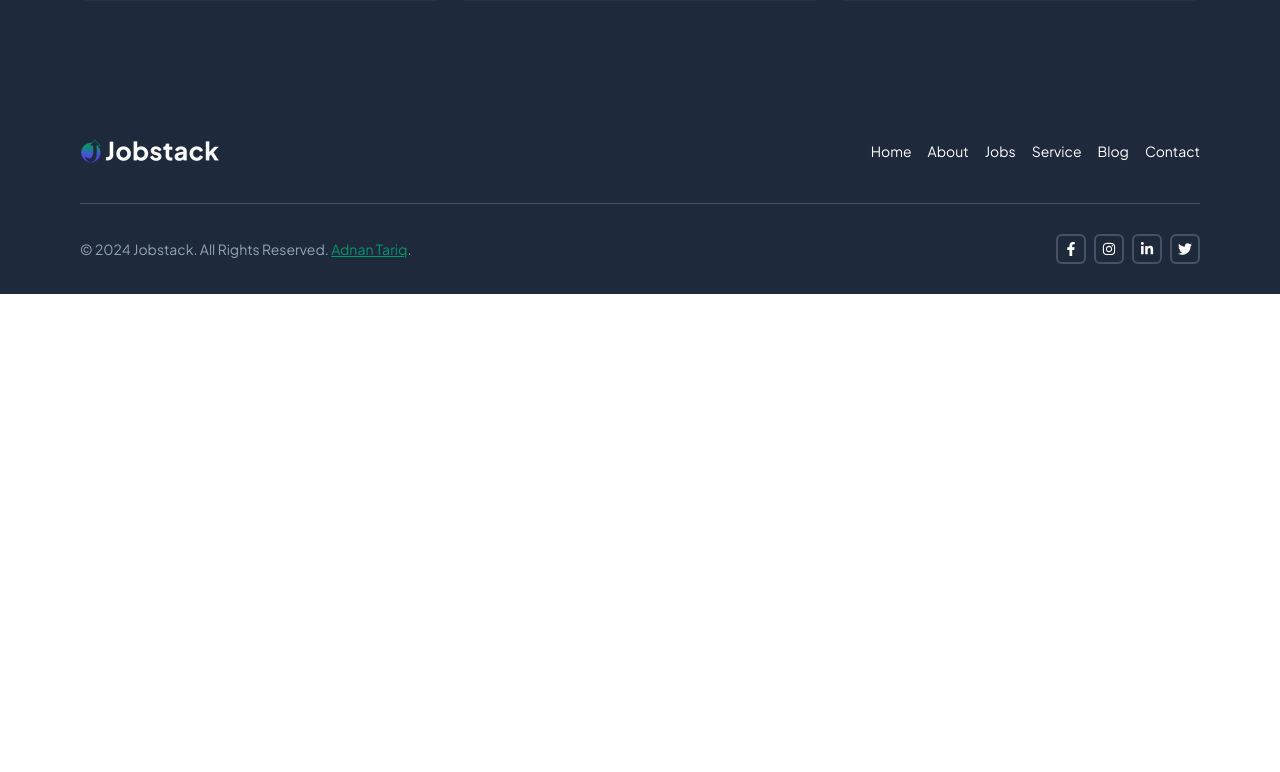
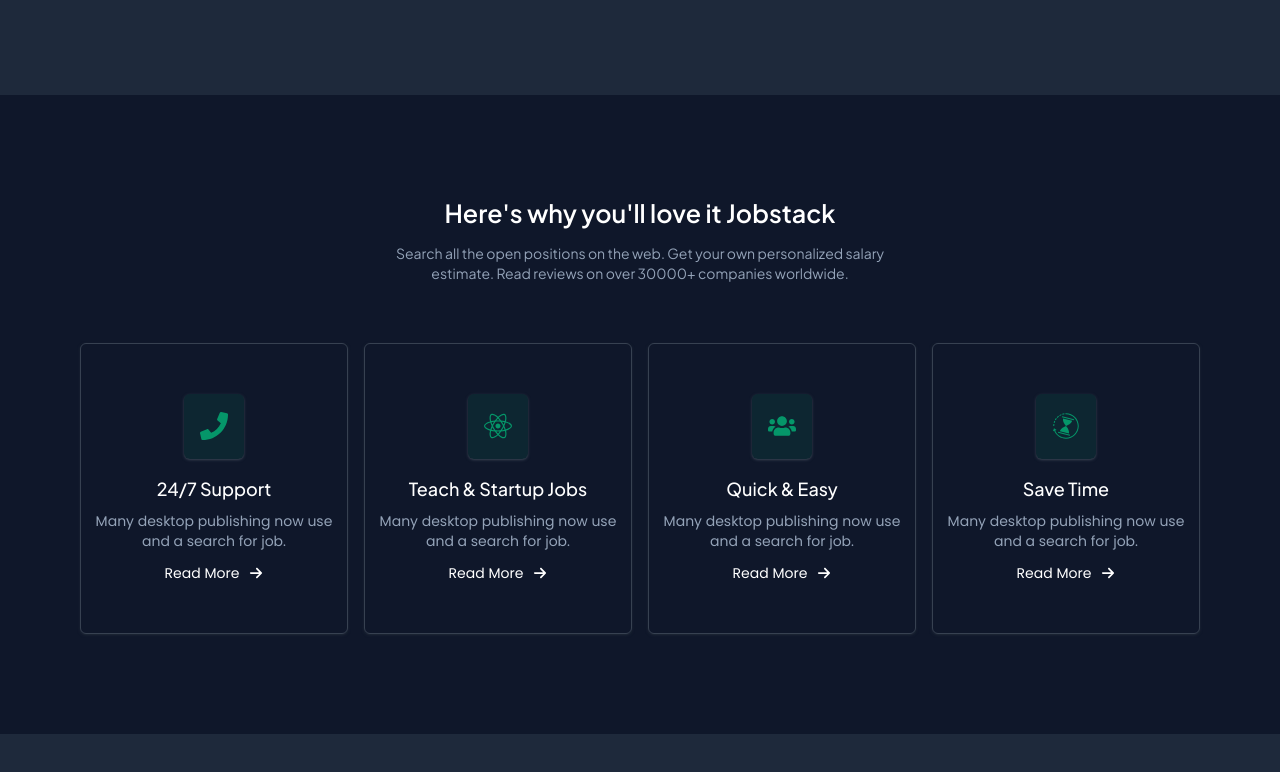
Before and after one commit to adnanDevelop/job-portal-app, a React (Vite) app in the folder frontend/: page / in a window 1280 px wide. Shown: the part 1827-2599 px from the top of the page. Before the commit the page ends 2121 px from the top, so only its background shows below. Built offline with nearby package versions, Linux system fonts and the light colour scheme.

Commit message:
completed job stack section

```diff
--- a/frontend/src/components/global/Card.tsx
+++ b/frontend/src/components/global/Card.tsx
@@ -1,10 +1,13 @@
+import { FaArrowRight } from "react-icons/fa6";
+
 interface IProps {
   title: string;
   jobs: string;
   icon: JSX.Element;
+  btnTitle?: string;
 }
 
-const Card = ({ title, jobs, icon }: IProps) => {
+const Card = ({ title, jobs, icon, btnTitle }: IProps) => {
   return (
     <div className="py-[50px] px-2 rounded-md flex flex-col items-center justify-center w-full group shadow-gray-800 shadow transitions hover:bg-[#0596681e] border border-gray-700 hover:border-[#0596681e]">
       <div className="w-[60px] h-[65px] rounded-md bg-[#0596681e] text-green transitions group-hover:bg-green group-hover:text-white text-[28px] flex items-center justify-center shadow-gray-700 shadow">
@@ -13,7 +16,15 @@
       <h3 className="mt-4 text-lg font-medium text-center text-white font-jakarta">
         {title}
       </h3>
-      <p className="mt-2 text-base text-slate font-poppin ">{jobs}</p>
+      <p className="mt-2 text-sm text-center text-slate font-poppin ">{jobs}</p>
+      {btnTitle && (
+        <button className="flex items-center mt-3 gap-1.5 text-sm text-white font-poppin transitions hover:text-green">
+          {btnTitle}{" "}
+          <span className="ms-1">
+            <FaArrowRight />
+          </span>
+        </button>
+      )}
     </div>
   );
 };
--- a/frontend/src/css/global.css
+++ b/frontend/src/css/global.css
@@ -24,6 +24,6 @@
     @apply h-[40px] rounded-md text-white font-poppin font-medium capitalize text-[13px] transitions hover:scale-[1.05] bg-green;
   }
   .primary-btn-outline {
-    @apply h-[40px] rounded-md text-white font-poppin font-medium capitalize text-[13px] transitions hover:scale-[1.05] bg-transparent border border-green hover:bg-green;
+    @apply h-[40px] rounded-md text-white font-poppin font-medium capitalize text-[13px] transitions hover:scale-[1.05] bg-[#05966835] border border-green hover:bg-green;
   }
 }
--- a/frontend/src/modules/home/component/JobStack.tsx
+++ b/frontend/src/modules/home/component/JobStack.tsx
@@ -1,5 +1,71 @@
+import SectionHeader from "../../../components/global/SectionHeader";
+
+// Icons
+import { GiDuration } from "react-icons/gi";
+import { FaPhone, FaReact, FaUsers } from "react-icons/fa";
+import Card from "../../../components/global/Card";
+
+// interface
+interface ISupportContentProps {
+  title: string;
+  content: string;
+  icon: JSX.Element;
+  btnTitle: string;
+}
 const JobStack = () => {
-  return <div>JobStack</div>;
+  const supportContent: ISupportContentProps[] = [
+    {
+      title: "24/7 Support",
+      content: "Many desktop publishing now use and a search for job.",
+      icon: <FaPhone />,
+      btnTitle: "Read More",
+    },
+    {
+      title: "Teach & Startup Jobs",
+      content: "Many desktop publishing now use and a search for job.",
+      icon: <FaReact />,
+      btnTitle: "Read More",
+    },
+    {
+      title: "Quick & Easy",
+      content: "Many desktop publishing now use and a search for job.",
+      icon: <FaUsers />,
+      btnTitle: "Read More",
+    },
+    {
+      title: "Save Time",
+      content: "Many desktop publishing now use and a search for job.",
+      icon: <GiDuration />,
+      btnTitle: "Read More",
+    },
+  ];
+
+  return (
+    <main className="padding-inline padding-block ">
+      <SectionHeader
+        title="Here's why you'll love it Jobstack"
+        content="Search all the open positions on the web. Get your own personalized salary estimate. Read reviews on over 30000+ companies worldwide."
+      />
+
+      <section className="mt-[60px] grid grid-cols-12 gap-4">
+        {supportContent.map((element: ISupportContentProps, index: number) => {
+          return (
+            <div
+              key={index}
+              className="xl:col-span-3 lg:col-span-4 md:col-span-4 sm:col-span-6 col-span-full"
+            >
+              <Card
+                title={element.title}
+                jobs={element.content}
+                icon={element.icon}
+                btnTitle={element.btnTitle}
+              />
+            </div>
+          );
+        })}
+      </section>
+    </main>
+  );
 };
 
 export default JobStack;
--- a/frontend/src/modules/home/index.tsx
+++ b/frontend/src/modules/home/index.tsx
@@ -1,5 +1,6 @@
 // Components
 import Hero from "./component/Hero";
+import JobStack from "./component/JobStack";
 import PopularJob from "./component/PopularJob";
 import PopularCategory from "./component/PopularCategory";
 
@@ -9,6 +10,7 @@
       <Hero />
       <PopularCategory />
       <PopularJob />
+      <JobStack />
     </>
   );
 };
--- a/frontend/tailwind.config.js
+++ b/frontend/tailwind.config.js
@@ -24,7 +24,7 @@
         sm: "640px",
         md: "768px",
         lg: "1024px",
-        xl: "1280px",
+        xl: "1240px",
         "2xl": "1500px",
         "3xl": "1620px",
       },
```
